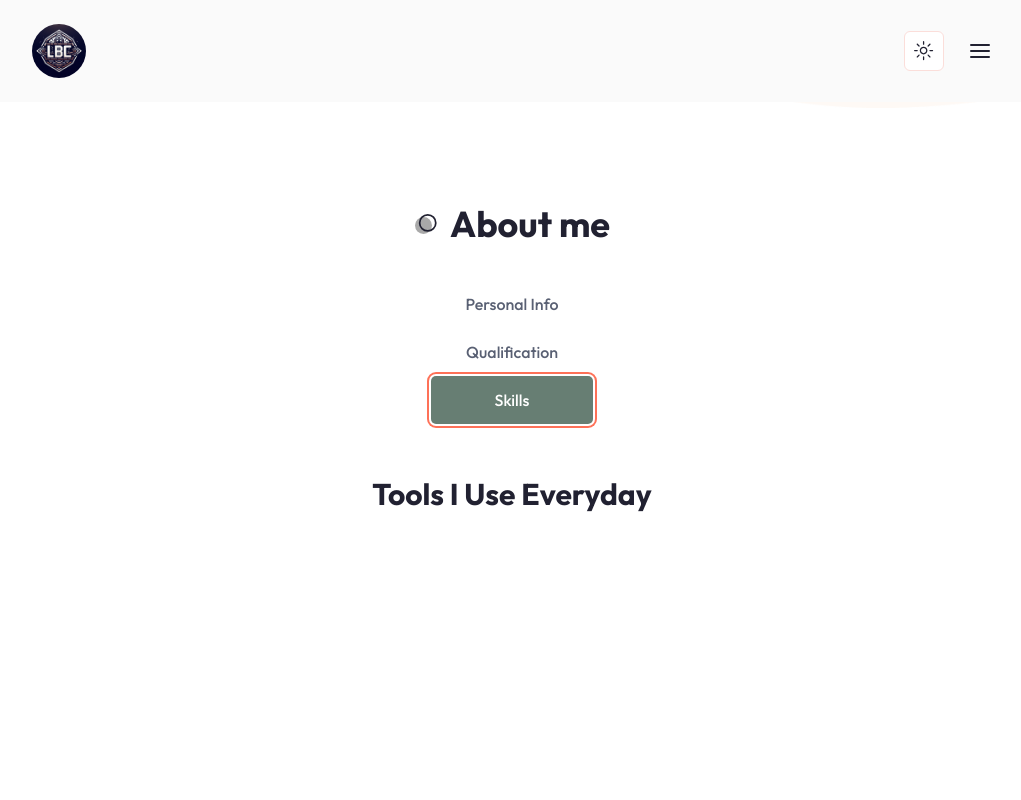
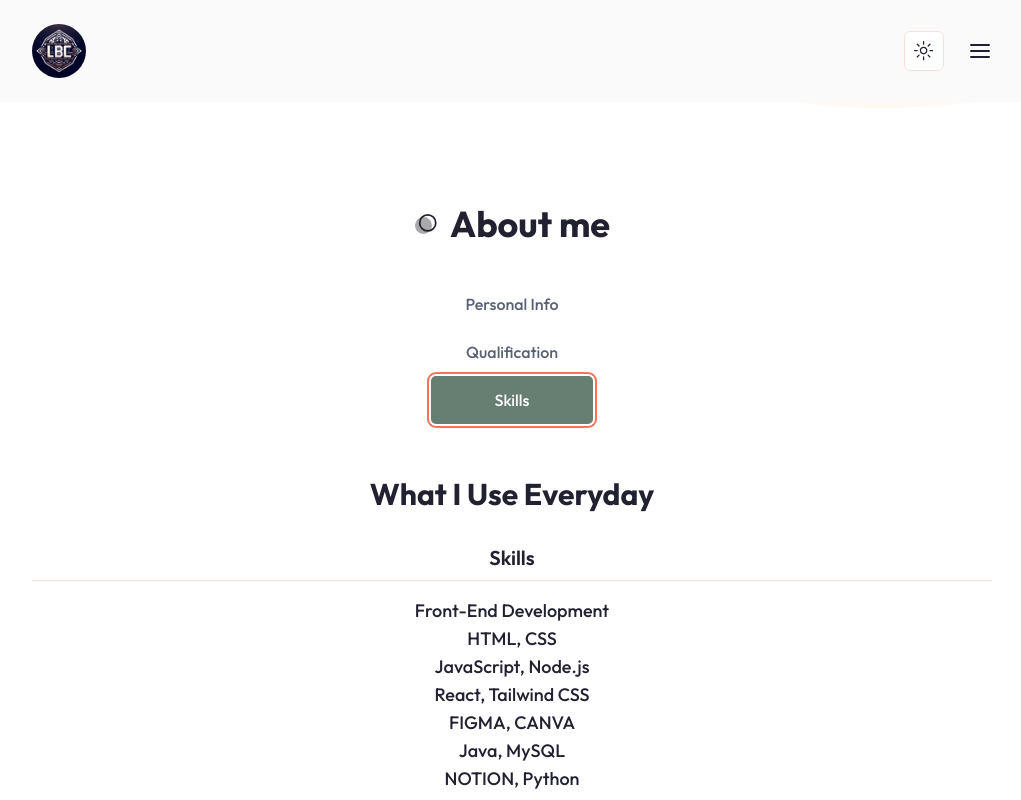
Before and after one commit to LucasBorgesDeCarvalho/portfolio-lucas-borges-de-carvalho, a Next.js app: page / in a window 1280 px wide. Both pictures are taken after a click on the tab "Skills". Shown: the part 666-1466 px from the top of the page, without its empty margins (128-1149 px from the left). Built offline with nearby package versions, Linux system fonts and the light colour scheme.

Commit message:
About Finalizado

```diff
--- a/components/About.jsx
+++ b/components/About.jsx
@@ -87,22 +87,34 @@
         title: 'skills',
         data: [
             {
-                name: 'HTML, CSS',
+                name: 'Front-End Development',
             },
             {
-                name: 'Front-End Development',
+                name: 'HTML, CSS',
             },
             {
                 name: 'JavaScript, Node.js',
             },
             {
-                name: 'React, Tailwind ui',
+                name: 'React, Tailwind CSS',
             },
             {
                 name: 'FIGMA, CANVA',
             },
             {
                 name: 'Java, MySQL',
+            },
+            {
+                name: 'NOTION, Python',
+            },
+            {
+                name: 'Next.js, Shadcn UI',
+            },
+            {
+                name: 'Android, Kotlin',
+            },
+            {
+                name: 'React-Native, Git/Github',
             },
         ]
     },
@@ -238,7 +250,43 @@
                                 {/*Skills*/}
                                 <TabsContent value='skills'>
                                     <div className="text-center xl:text-left">
-                                        <h3 className="h3 mb-8">Tools I Use Everyday</h3>
+                                        <h3 className="h3 mb-8">What I Use Everyday</h3>
+                                        {/*skills*/}
+                                        <div className="mb-16">
+                                            <h4 className="text-xl font-semibold mb-2">Skills</h4>
+                                            <div className="border-b border-border mb-4"></div>
+                                            {/*skill list*/}
+                                            <div>
+                                                {getData(skillData, 'skills').data.map(
+                                                    (item, index) => {
+                                                        const {name} = item;
+                                                        return <div className="w-2/4 text-center xl:text-left mx-auto xl:mx-0" key={index}>
+                                                            <div className="font-medium">{name}</div>
+                                                        </div>
+                                                        }
+                                                    )}
+                                            </div>
+                                        </div>
+                                        {/*tools*/}
+                                        <div>
+                                            <h4 className="text-xl font-semibold mb-2 xl:text-left">Tools</h4>
+                                            <div className="border-b border-border mb-4"></div>
+                                            {/*tool list*/}
+                                            <div className="flex gap-x-8 justify-center xl:justify-start">
+                                                {getData(skillData, 'tools').data.map((item, index) => {
+                                                    const {imgPath} = item;
+                                                    return <div key={index}>
+                                                        <Image
+                                                        src={imgPath}
+                                                        width={48}
+                                                        height={48}
+                                                        alt=""
+                                                        priority
+                                                        />
+                                                    </div>
+                                                })}
+                                            </div>
+                                        </div>
                                     </div>
                                 </TabsContent>
                             </div>
```
Also changed, not shown: components/Services.jsx (added).
